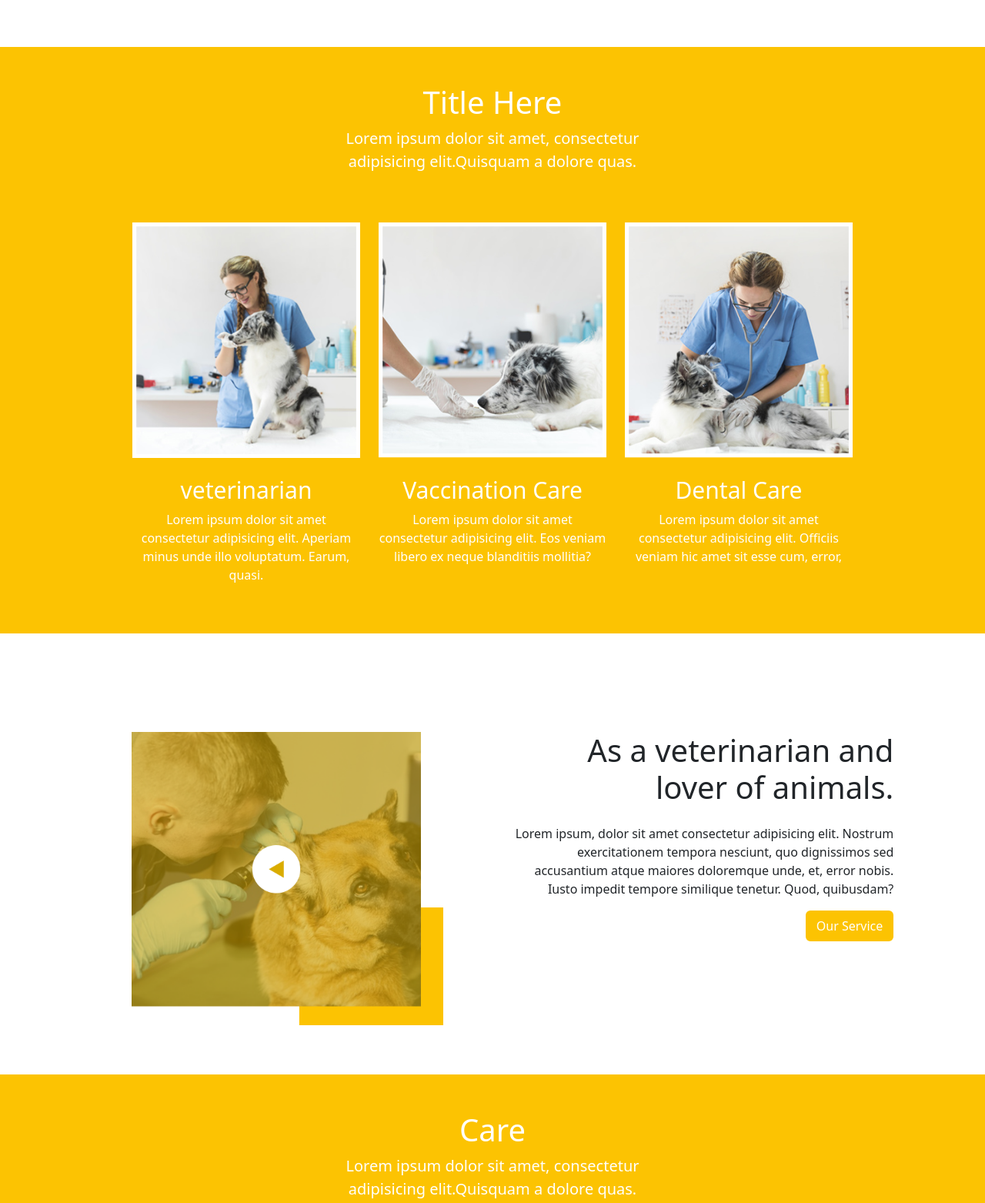
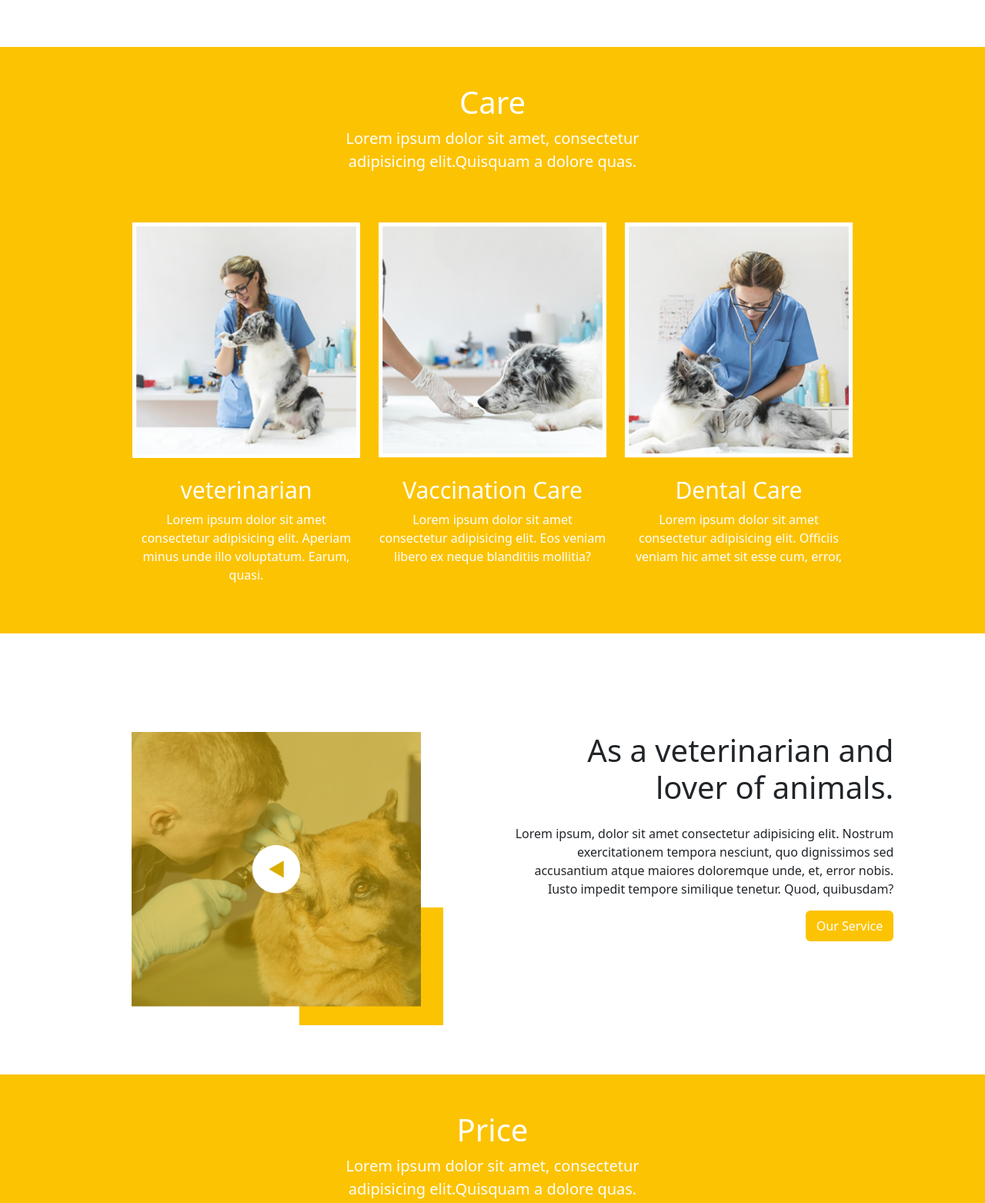
Before and after one commit to akhilworks2001/Pro-Veterinarian, a plain HTML site: page index.html in a window 1280 px wide. Shown: the part 1302-2865 px from the top of the page at 77% size. Drawn offline with nearby package versions, Linux system fonts and the light colour scheme.

Commit message:
Update index.html

```diff
--- a/index.html
+++ b/index.html
@@ -103,7 +103,7 @@
       <!-- care -->
       <div class="row justify-content-center text-center" id="care">
         <div class="col-12">
-          <h1 id="care-heading" class="pt-5">Title Here</h1>
+          <h1 id="care-heading" class="pt-5">Care</h1>
 
           <p id="care-text" class="mx-auto">Lorem ipsum dolor sit amet, consectetur adipisicing
             elit.Quisquam a dolore quas. </p>
@@ -156,7 +156,7 @@
       <!-- price -->
       <div class="row justify-content-center text-center" id="price">
         <div class="col-12">
-          <h1 id="care-heading" class="pt-5">Care</h1>
+          <h1 id="care-heading" class="pt-5">Price</h1>
 
           <p id="care-text" class="mx-auto">Lorem ipsum dolor sit amet, consectetur adipisicing
             elit.Quisquam a dolore quas. </p>
```
